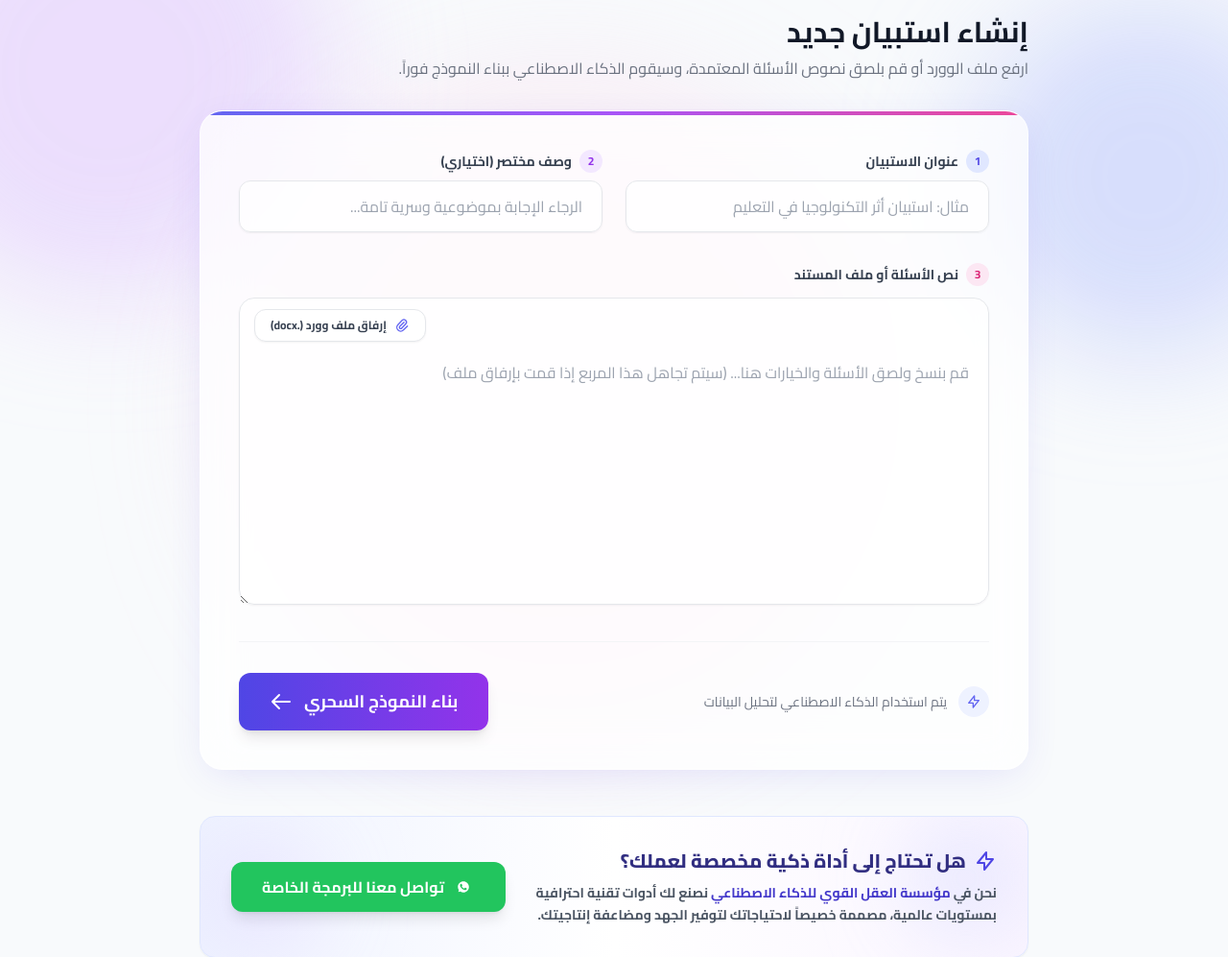
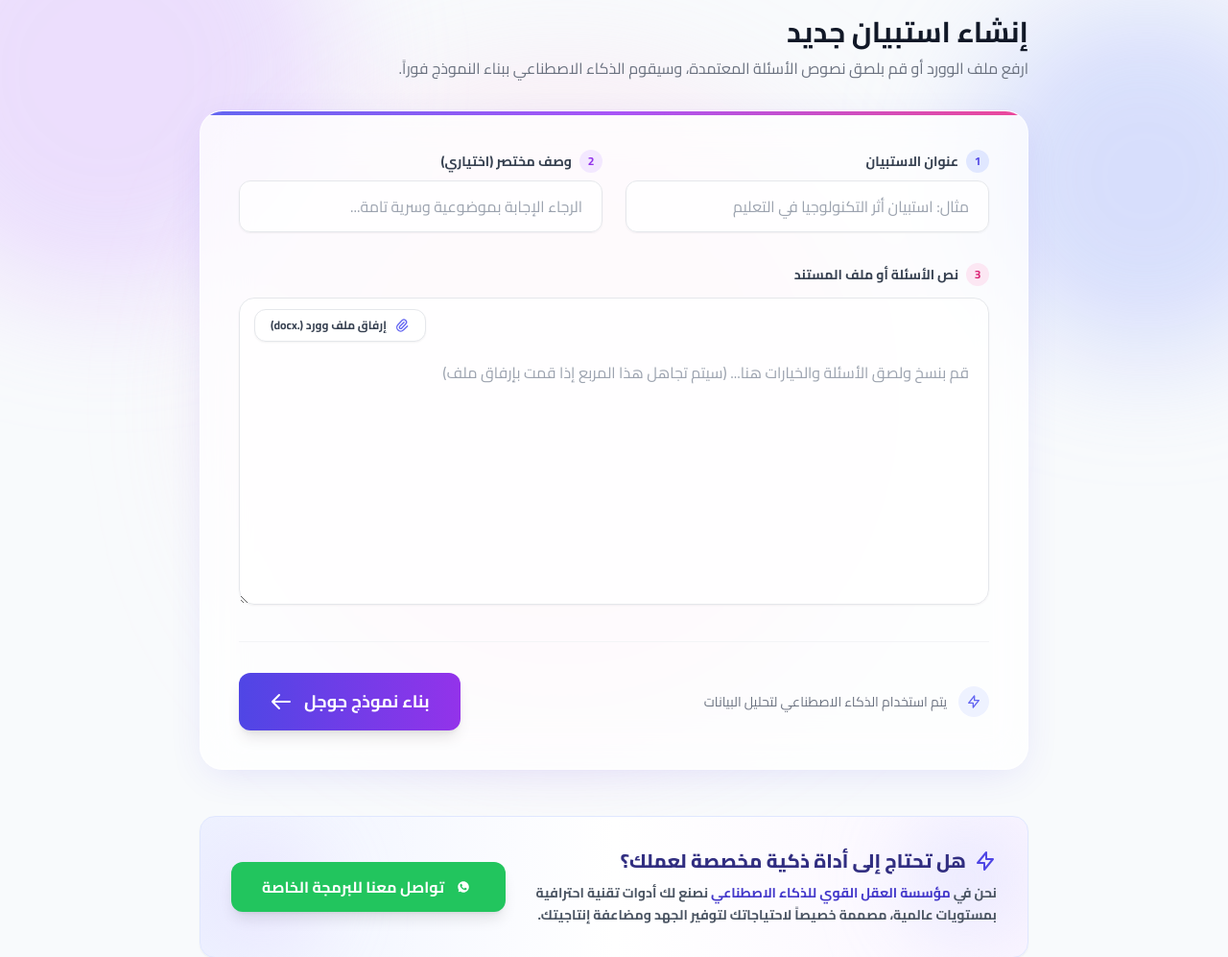
Before and after one commit to NinjaWorld1234/Google-Forms, a FastAPI app: template templates/dashboard.html in a window 1280 px wide. Shown: the part 106-1103 px from the top of the page at 96% size. Run offline with FastAPI, Linux system fonts and the light colour scheme; the template is opened without the code that fills it, so the values that code supplies are empty; some libraries are stand-ins or nearby versions.

Commit message:
UI: Change generation button text to 'بناء نموذج جوجل'

```diff
--- a/templates/dashboard.html
+++ b/templates/dashboard.html
@@ -128,7 +128,7 @@
                         يتم استخدام الذكاء الاصطناعي لتحليل البيانات
                     </div>
                     <button type="submit" id="submitBtn" class="w-full md:w-auto flex items-center justify-center gap-3 px-8 py-4 bg-gradient-to-r from-indigo-600 to-purple-600 hover:from-indigo-700 hover:to-purple-700 text-white font-bold rounded-xl transition-all shadow-lg hover:shadow-indigo-500/40 transform hover:-translate-y-1">
-                        <span class="text-lg">بناء النموذج السحري</span>
+                        <span class="text-lg">بناء نموذج جوجل</span>
                         <svg class="w-6 h-6 rotate-180" fill="none" stroke="currentColor" viewBox="0 0 24 24"><path stroke-linecap="round" stroke-linejoin="round" stroke-width="2" d="M14 5l7 7m0 0l-7 7m7-7H3"></path></svg>
                     </button>
                 </div>
```
